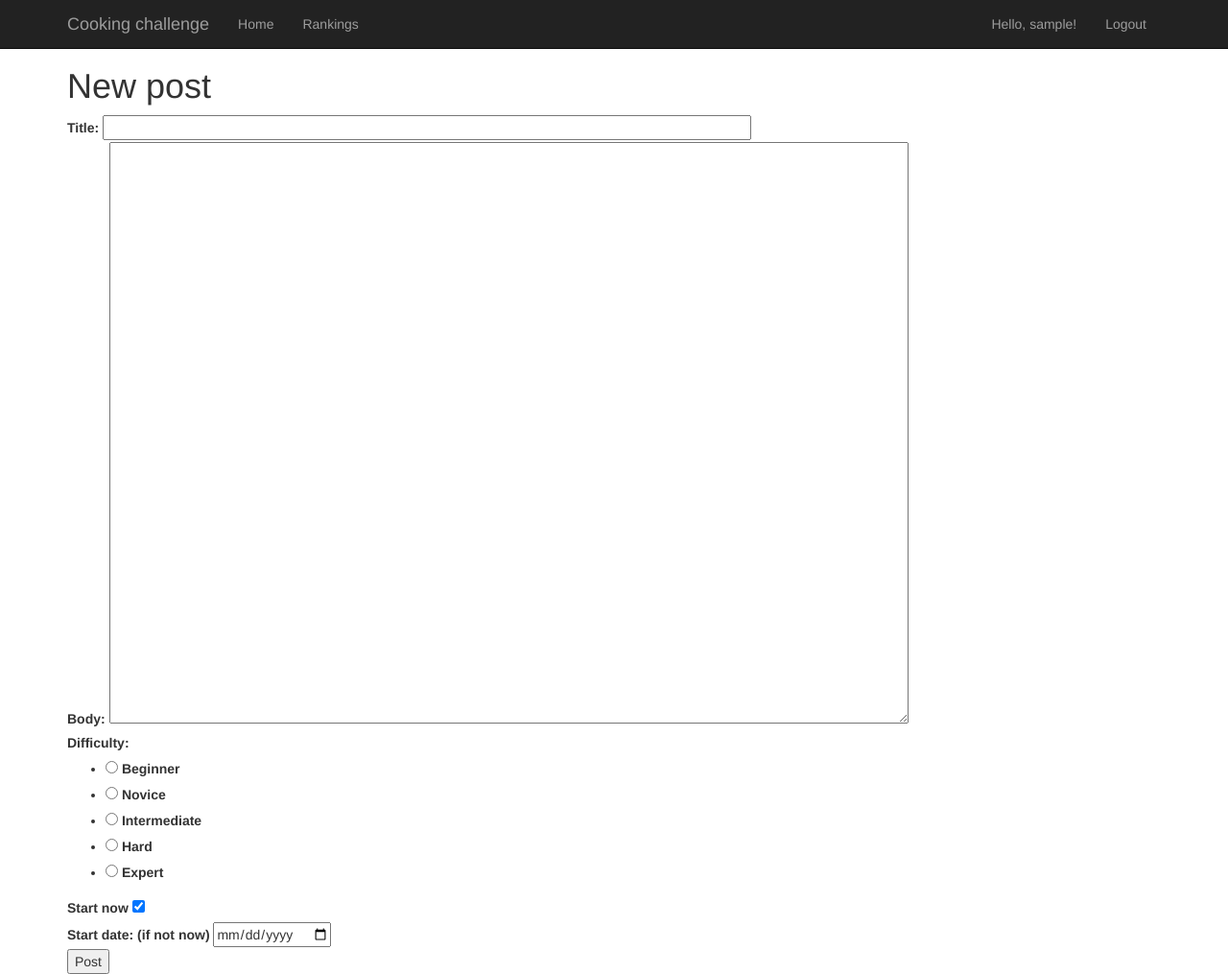
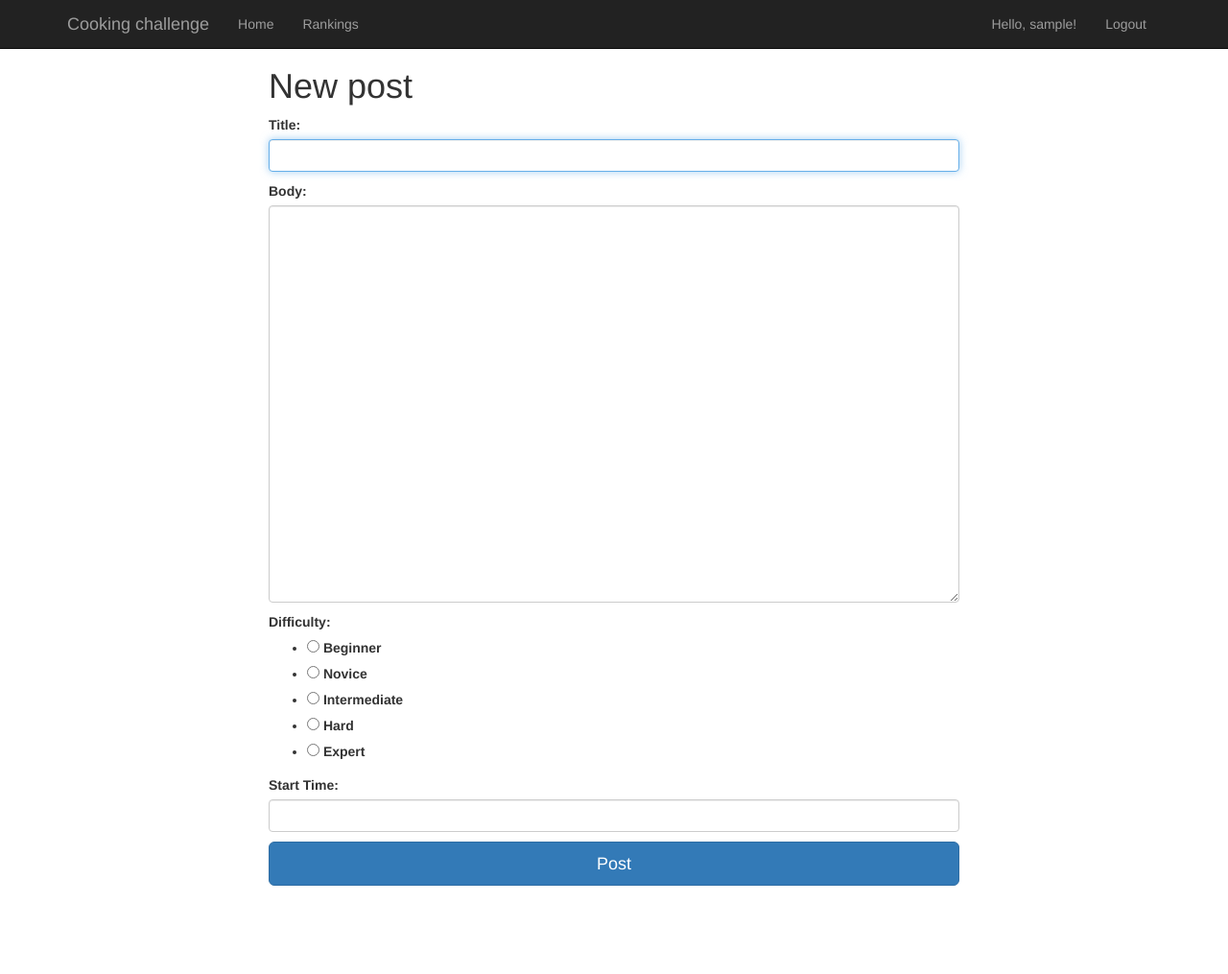
Before and after one commit to danrr/SELP, a Flask app: page /post/new in a window 1280 px wide. Shown: the whole page at 96% size. After the commit the page ends 923 px from the top, so only its background shows below. Run offline with Flask 2, Linux system fonts and the light colour scheme; a user stored in the database is signed in; tables that the repository leaves empty hold one stand-in row (values such as "Sample post"); style sheets or scripts are compiled from the project's sources; some libraries are stand-ins or nearby versions.

Commit message:
Using datepicker for datetime input

```diff
--- a/app/forms.py
+++ b/app/forms.py
@@ -1,7 +1,7 @@
 from flask.ext.wtf import Form
-from flask.ext.wtf.file import FileRequired, FileAllowed, FileField
-from wtforms import StringField, BooleanField, PasswordField, DateField, TextAreaField, RadioField
-from wtforms.validators import DataRequired, Email, EqualTo, Optional
+from flask.ext.wtf.file import FileRequired, FileField
+from wtforms import StringField, BooleanField, PasswordField, TextAreaField, RadioField, DateTimeField
+from wtforms.validators import DataRequired, Email, EqualTo
 
 
 class LoginForm(Form):
@@ -20,12 +20,11 @@ class RegistrationForm(Form):
 class PostForm(Form):
     title = StringField('Title:', validators=[DataRequired()])
     body = TextAreaField('Body:', validators=[DataRequired()])
-    startnow = BooleanField('Start now', validators=[Optional()], default=True)
     difficulty = RadioField("Difficulty:",
                             choices=[(1, "Beginner"), (2, "Novice"), (3, "Intermediate"), (4, "Hard"), (5, "Expert")],
                             coerce=int,
                             validators=[DataRequired()])
-    date = DateField('Start date: (if not now)', validators=[Optional()])
+    start_time = DateTimeField('Start Time:', validators=[DataRequired()], format='%d-%m-%Y %H:%M')
 
 
 class SubmissionForm(Form):
--- a/app/static/app.scss
+++ b/app/static/app.scss
@@ -104,11 +104,16 @@ ul.submissions {
     }
 }
 
-.form-signin {
-    max-width: 320px;
+form {
     margin: 0 auto;
 
-    div {
+    &.form-signin {
+        max-width: 320px;
+    }
+    &.form-post {
+        max-width: 720px;
+    }
+    > div {
         margin-bottom: 10px;
     }
 }
--- a/app/templates/new-post.html
+++ b/app/templates/new-post.html
@@ -1,36 +1,22 @@
 {% extends "base.html" %}
 
 {% block content %}
-    <h1>{{title}}</h1>
-    <form action="" method="post" name="new-post">
+    <form action="" method="post" name="post" class="form-post" role="form">
+        <h1>{{title}}</h1>
         {{ form.hidden_tag() }}
         <div>
             {{ form.title.label }}
-            {{ form.title(size=80) }}
-            {% if form.title.errors %}
-                 <ul class="errors">
-                     {% for error in form.title.errors %}
-                         <li>{{ error }}</li>
-                     {% endfor %}
-                 </ul>
-            {% endif %}
+            {{ form.title(size=80, class="form-control", required="", autofocus="") }}
         </div>
         <div>
             {{ form.body.label }}
-            {{ form.body(rows=30,cols=100) }}
-            {% if form.body.errors %}
-                 <ul class="errors">
-                     {% for error in form.body.errors %}
-                         <li>{{ error }}</li>
-                     {% endfor %}
-                 </ul>
-            {% endif %}
+            {{ form.body(rows=20, cols=100, class="form-control", required="") }}
         </div>
         <div>
             {{ form.difficulty.label }}
-            {{ form.difficulty() }}
+            {{ form.difficulty(required="") }}
             {% if form.difficulty.errors %}
-                 <ul class="errors">
+                 <ul class="alert alert-danger">
                      {% for error in form.difficulty.errors %}
                          <li>{{ error }}</li>
                      {% endfor %}
@@ -38,27 +24,16 @@
             {% endif %}
         </div>
         <div>
-            {{ form.startnow.label }}
-            {{ form.startnow() }}
-            {% if form.startnow.errors %}
-                 <ul class="errors">
-                     {% for error in form.startnow.errors %}
+            {{ form.start_time.label }}
+            {{ form.start_time(id="datepicker", class="form-control", required="", **{"data-date-format": "DD-MM-YYYY HH:mm"}) }}
+            {% if form.start_time.errors %}
+                 <ul class="alert alert-danger">
+                     {% for error in form.start_time.errors %}
                          <li>{{ error }}</li>
                      {% endfor %}
                  </ul>
             {% endif %}
         </div>
-        <div>
-            {{ form.date.label }}
-            {{ form.date() }}
-            {% if form.date.errors %}
-                 <ul class="errors">
-                     {% for error in form.date.errors %}
-                         <li>{{ error }}</li>
-                     {% endfor %}
-                 </ul>
-            {% endif %}
-        </div>
-        <input type="submit" value="Post">
+        <input class="btn btn-lg btn-primary btn-block" type="submit" value="Post">
     </form>
 {% endblock %}
--- a/app/views.py
+++ b/app/views.py
@@ -101,14 +101,11 @@ def user(username):
 def new_post():
     form = PostForm()
     if form.validate_on_submit():
-        if form.startnow.data:
-            date = None
-        else:
-            if not form.date.data:
-                flash('You must input date if start now checkbox is deselected')
-                return redirect(url_for('new_post'))
-            date = form.date.data
-        post = Post(form.title.data, form.body.data, g.user.id, publish_time=date, difficulty=form.difficulty.data)
+        post = Post(title=form.title.data,
+                    body=form.body.data,
+                    user_id=g.user.id,
+                    publish_time=form.start_time.data,
+                    difficulty=form.difficulty.data)
         db.session.add(post)
         db.session.commit()
         return redirect((url_for('home')))
@@ -130,7 +127,7 @@ def post(id):
     author = User.query.filter_by(id=post.user_id).one()
 
     if is_current_user(author.id):
-        if request.args.get('edit', '') == 1:
+        if request.args.get('edit', '') == "1":
             if post.is_archived():
                 flash('Archived posts cannot be modified')
                 return reload_page()
@@ -141,26 +138,19 @@ def post(id):
                 post.title = form.title.data
                 post.body = form.body.data
                 post.difficulty = form.difficulty.data
-                if form.startnow.data:
-                    post.publish_time = date.today()
-                else:
-                    if not form.date.data:
-                        flash('You must input date if start now checkbox is deselected')
-                        return redirect(url_for('post', id=id, edit=1))
-                    post.publish_time = form.date.data
+                post.publish_time = form.start_time.data
                 db.session.commit()
                 return reload_page()
 
             form.title.data = post.title
             form.body.data = post.body
-            form.startnow.data = False
-            form.date.data = post.publish_time
-            form.difficulty.data = post.difficulty.data
+            form.start_time.data = post.publish_time
+            form.difficulty.data = post.difficulty
             return render_template('new-post.html',
                                    title='Edit post',
                                    form=form)
 
-        if request.args.get('delete', '') == 1:
+        if request.args.get('delete', '') == "1":
             if post.is_archived():
                 flash('Archived posts cannot be deleted')
                 return reload_page()
@@ -168,7 +158,7 @@ def post(id):
             db.session.commit()
             return redirect(url_for('home'))
 
-        if request.args.get('submit', '') == 1:
+        if request.args.get('submit', '') == "1":
             flash('Cannot submit entry to own challenge')
             return reload_page()
 
@@ -182,7 +172,7 @@ def post(id):
                 flash("There is a winner already")
             return reload_page()
     else:
-        if request.args.get('submit', '') == 1:
+        if request.args.get('submit', '') == "1":
             if not is_user_logged_in():
                 flash('Please log in to submit')
                 return redirect(url_for('login'))
```
Also changed, not shown: 1 other file.
